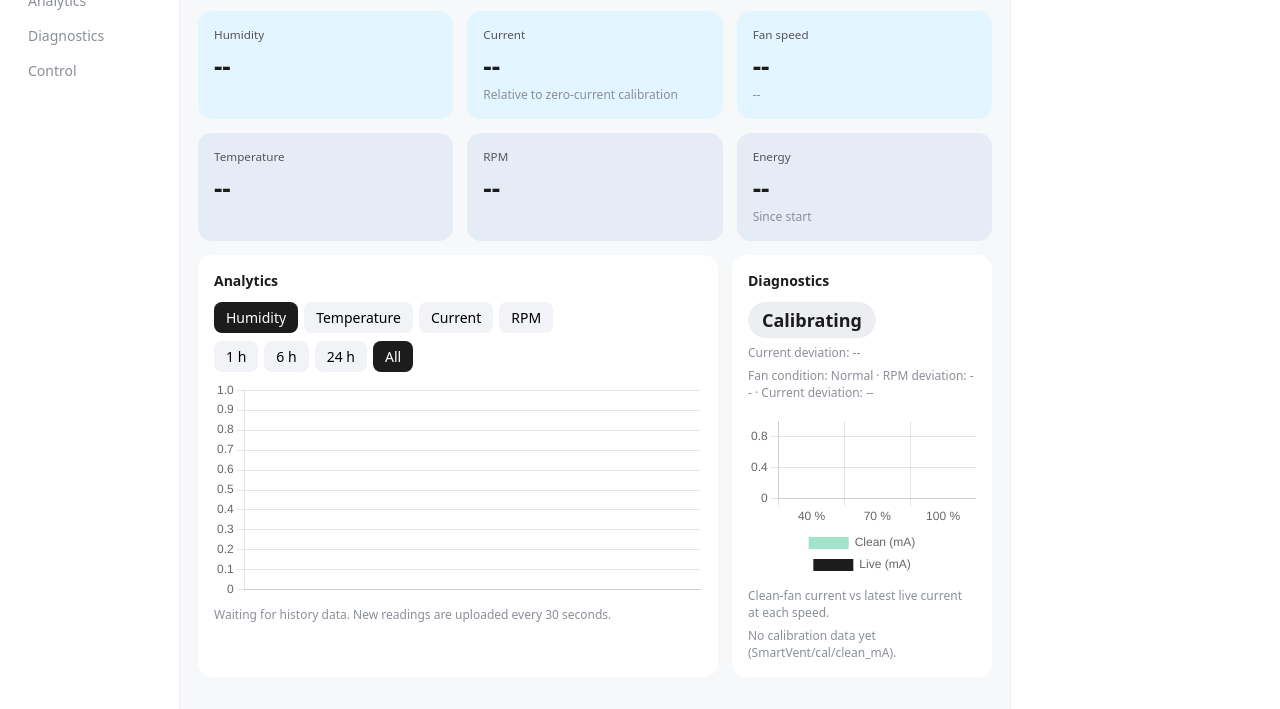
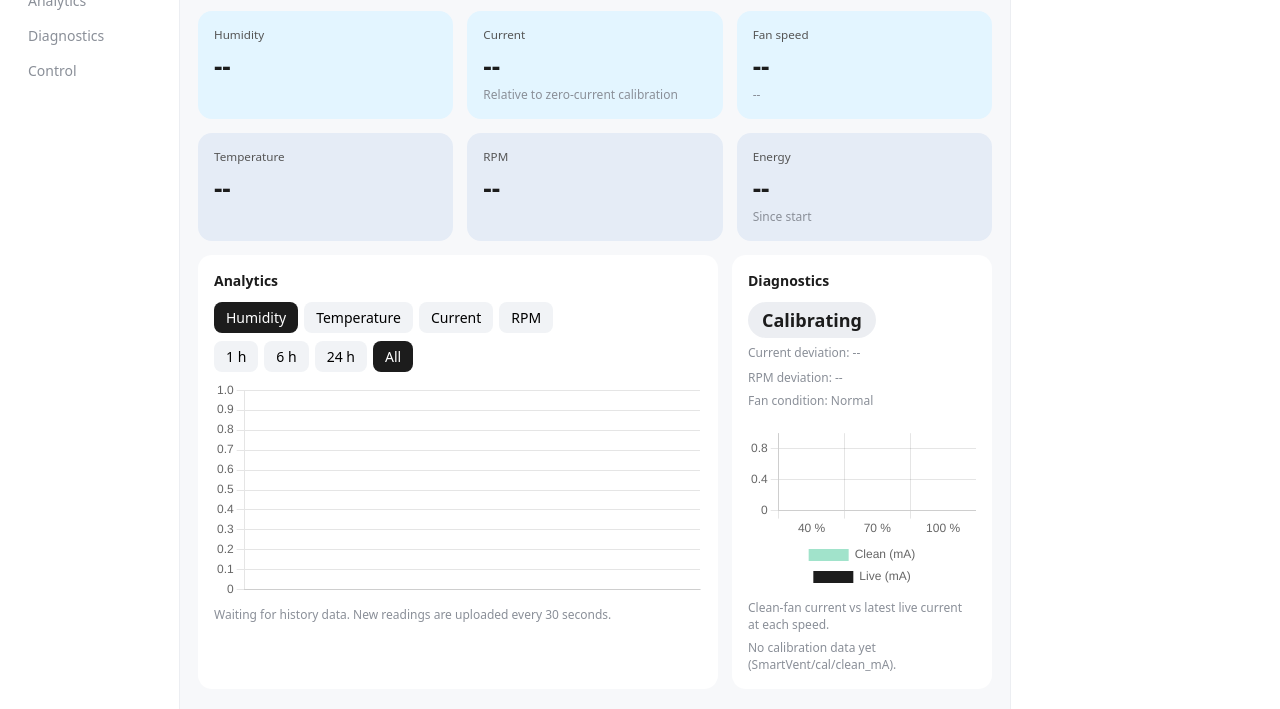
Before and after one commit to nambirajankk/SmartVent, a plain HTML site: page index.html in a window 1280 px wide. Shown: the part 109-818 px from the top of the page. Drawn offline with nearby package versions, Linux system fonts and the light colour scheme.

Commit message:
Enhance blockageNote styles and update text format
Added styles for blockageNote and updated text content formatting.

```diff
--- a/index.html
+++ b/index.html
@@ -275,6 +275,11 @@
 
     input[type=range] {
       width: 100%
+    }
+
+    #blockageNote {
+      white-space: pre-line;
+      line-height: 1.9;
     }
 
     dialog {
@@ -854,9 +859,8 @@
       $('bBlock').className = 'banner' + (blocked ? ' bad' : '');
 
       $('blockageNote').textContent =
-        'Fan condition: ' + bName +
-        ' · RPM deviation: ' + fmt(blockage.rpmDevPct, 1, ' %') +
-        ' · Current deviation: ' + fmt(blockage.currentDevPct, 1, ' %');
+        'RPM deviation: ' + fmt(blockage.rpmDevPct, 1, ' %') +
+        '\nFan condition: ' + bName;
 
       if (blocked) {
         chip.textContent = bName;
```
